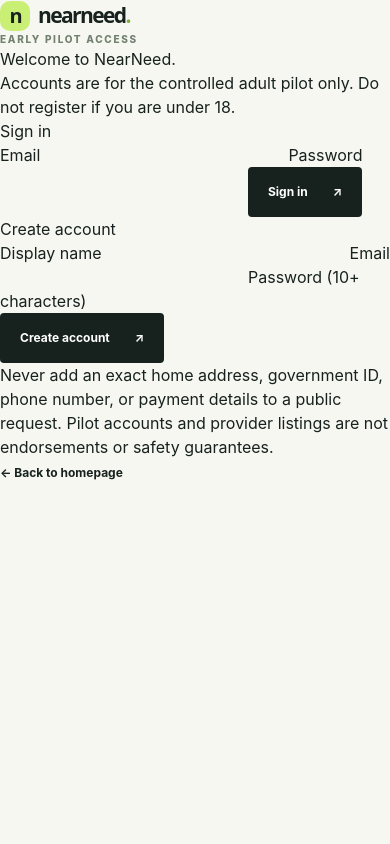
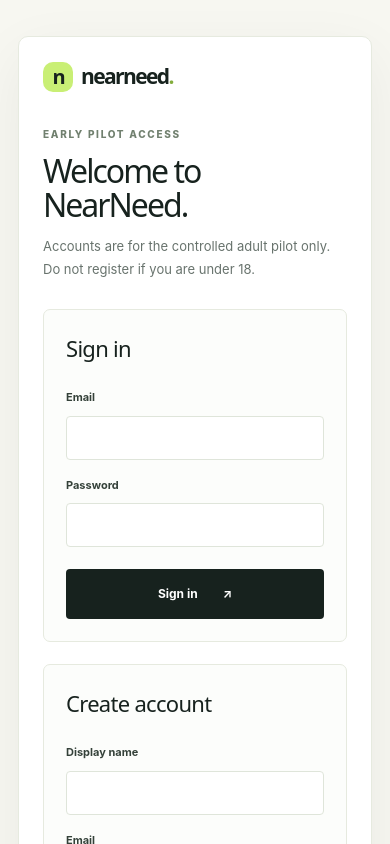
Before and after one commit to aarondangenaldperez-ux/nearneed, a Next.js app: page /login in a window 390 px wide. Shown: the top 844 px of the page. Built offline with nearby package versions, Linux system fonts and the light colour scheme; no server answers.

Commit message:
Style the NearNeed login and live MVP dashboard

```diff
--- a/app/globals.css
+++ b/app/globals.css
@@ -9,3 +9,75 @@
 .request-preview p{margin:5px 0;color:#576458;font-size:11px;line-height:1.6;overflow-wrap:anywhere}
 .request-preview strong{color:#27352b}
 .provider-status{display:inline-flex;align-items:center;padding:9px 12px;border:1px solid #cbd8bb;border-radius:4px;color:#657b49;font-size:9px;font-weight:800;letter-spacing:1px}
+
+
+/* Authentication and controlled-pilot dashboard */
+.auth-page,.dashboard-page{min-height:100vh;background:#f7f7f1;color:#17221e}
+.auth-page{display:grid;place-items:center;padding:36px 18px}
+.auth-card{width:min(100%,980px);background:#fff;border:1px solid #e6eadf;border-radius:10px;padding:clamp(24px,5vw,54px);box-shadow:0 18px 60px rgba(23,34,30,.06)}
+.auth-card>.brand{margin-bottom:34px}
+.auth-card>.eyebrow{margin-bottom:12px}
+.auth-card h1,.dashboard-heading h1,.dashboard-shell>h1{font-family:ui-sans-serif,system-ui,sans-serif;font-size:clamp(32px,5vw,48px);line-height:1.08;letter-spacing:-2px;margin:12px 0}
+.auth-card>p,.dashboard-heading p,.dashboard-shell>p{font-size:13px;line-height:1.8;color:#68736d;max-width:680px}
+.auth-columns{display:grid;grid-template-columns:1fr 1fr;gap:22px;margin:28px 0}
+.auth-form,.dashboard-form{display:flex;flex-direction:column;gap:10px}
+.auth-form{padding:22px;border:1px solid #e6eadf;border-radius:7px;background:#fcfdfb}
+.auth-form h2,.dashboard-section-heading h2{font-family:ui-sans-serif,system-ui,sans-serif;font-size:22px;letter-spacing:-.7px;margin:0 0 7px}
+.auth-form label,.dashboard-form label{font-weight:700;font-size:11px;color:#344139;margin-top:7px}
+.auth-form input,.dashboard-form input,.dashboard-form textarea,.dashboard-form select{width:100%;min-width:0;border:1px solid #dfe5da;border-radius:4px;padding:12px;background:#fff;color:#17221e;font:inherit;font-size:12px;outline:none}
+.auth-form input:focus,.dashboard-form input:focus,.dashboard-form textarea:focus,.dashboard-form select:focus{border-color:#88a95a;box-shadow:0 0 0 3px rgba(136,169,90,.12)}
+.auth-form .button{width:100%;margin-top:12px}
+.auth-footnote,.dashboard-footnote{font-size:10px!important;line-height:1.7!important;color:#879187!important;margin:22px 0}
+.auth-card>.text-link{display:inline-block;margin-top:8px}
+.notice{padding:12px 15px;border-radius:5px;font-size:12px;line-height:1.6;margin:18px 0}
+.notice-success{background:#f0f6e8;color:#4e6e30;border:1px solid #dce9cc}
+.notice-error{background:#fff1ec;color:#974f37;border:1px solid #f1d5ca}
+.dashboard-topbar{height:70px;padding:0 6%;display:flex;align-items:center;justify-content:space-between;background:#fff;border-bottom:1px solid #e5e9e0}
+.dashboard-topbar .brand{font-size:21px}
+.dashboard-user{display:flex;align-items:center;gap:20px;font-size:11px;color:#6d786f}
+.text-button{border:0;background:none;color:#557534;font-size:11px;font-weight:800;cursor:pointer}
+.dashboard-shell{width:min(1080px,92%);margin:0 auto;padding:48px 0 70px}
+.dashboard-heading{display:flex;align-items:center;justify-content:space-between;gap:18px;margin-bottom:26px}
+.dashboard-heading h1{margin:10px 0 5px}
+.pilot-chip,.count-chip,.status-chip{display:inline-flex;align-items:center;border:1px solid #dfe7d5;background:#f4f7ef;color:#657b49;border-radius:30px;padding:7px 11px;font-size:9px;font-weight:800;letter-spacing:.5px;text-transform:uppercase}
+.dashboard-card{background:#fff;border:1px solid #e5e9e0;border-radius:8px;padding:clamp(20px,4vw,32px);margin:18px 0;box-shadow:0 10px 30px rgba(23,34,30,.025)}
+.dashboard-section-heading{display:flex;justify-content:space-between;align-items:end;gap:20px;margin-bottom:23px}
+.dashboard-section-heading .eyebrow{margin-bottom:8px}
+.dashboard-section-heading>p{max-width:390px;font-size:11px;line-height:1.7;color:#778278;margin:0}
+.dashboard-form{max-width:780px}
+.dashboard-form textarea{resize:vertical;line-height:1.65}
+.dashboard-form select{appearance:auto}
+.form-grid{display:grid;grid-template-columns:repeat(2,minmax(0,1fr));gap:10px 14px;margin:3px 0 9px}
+.dashboard-form>.button{align-self:flex-start;margin-top:10px}
+.empty-dashboard{font-size:12px;color:#7f8a80;line-height:1.7}
+.dashboard-list{display:grid;gap:14px}
+.request-item{border:1px solid #e9ede5;background:#fcfdfb;border-radius:6px;padding:18px}
+.request-item-head{display:flex;justify-content:space-between;align-items:start;gap:15px}
+.request-item h3{font-family:ui-sans-serif,system-ui,sans-serif;font-size:16px;letter-spacing:-.3px;margin:8px 0}
+.request-item>p,.quote-item>p{font-size:11px;line-height:1.7;color:#69756b;white-space:pre-wrap;overflow-wrap:anywhere}
+.request-meta{display:flex;flex-wrap:wrap;gap:9px 20px;color:#899289;font-size:10px;border-top:1px solid #edf0ea;padding-top:11px;margin-top:12px}
+.quote-list{display:grid;gap:9px;margin-top:15px}
+.quote-item{padding:14px;background:#f5f7f1;border-radius:5px}
+.quote-item>div:first-child{display:flex;align-items:center;justify-content:space-between;gap:12px;font-size:11px}
+.quote-item>p{margin:10px 0}
+.inline-actions{display:flex;gap:8px;flex-wrap:wrap;margin-top:12px}
+.small-button{border:1px solid #263c2f;border-radius:4px;background:#263c2f;color:#fff;font-size:10px;font-weight:700;padding:9px 12px;cursor:pointer}
+.small-button.secondary{background:#fff;color:#53624f;border-color:#d8e0d0}
+.provider-notice{padding:12px 14px;background:#f7f8f3;border-left:3px solid #a3bd7b;color:#68736a;font-size:10px;line-height:1.7;margin:0 0 18px}
+.provider-services{border-top:1px solid #e9ede5;margin-top:25px;padding-top:22px}
+.provider-services h3{font-family:ui-sans-serif,system-ui,sans-serif;font-size:15px;margin:0 0 12px}
+.simple-list{list-style:none;padding:0;margin:0 0 22px;display:grid;gap:8px}
+.simple-list li{display:flex;justify-content:space-between;gap:12px;padding:10px 12px;background:#f7f8f4;border-radius:4px;font-size:11px}
+.simple-list small{color:#6b8547}
+.quote-form{border-top:1px solid #e9ede5;padding-top:18px;margin-top:16px}
+.quote-form h3{margin:0 0 5px}
+@media(max-width:680px){
+  .auth-columns{grid-template-columns:1fr}
+  .dashboard-shell{width:92%;padding-top:30px}
+  .dashboard-topbar{padding:0 4%}
+  .dashboard-user{gap:9px;font-size:9px}
+  .dashboard-heading,.dashboard-section-heading{align-items:flex-start;flex-direction:column}
+  .form-grid{grid-template-columns:1fr}
+  .request-item-head{flex-direction:column}
+  .dashboard-section-heading>p{max-width:none}
+}
```
